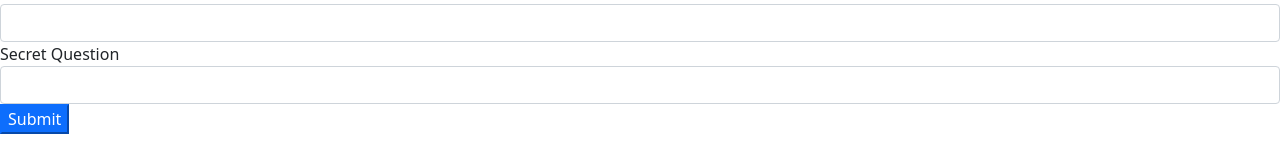
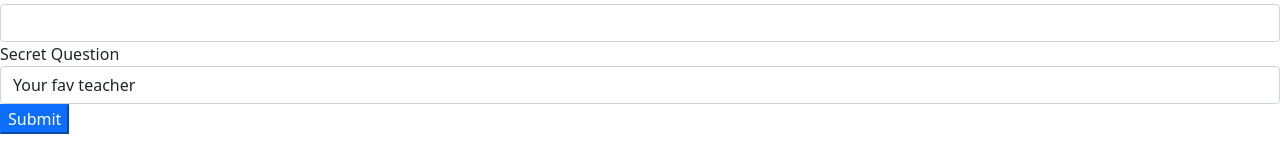
Before and after one commit to srbalakkl/max-AngularForms, an Angular app: page / in a window 1280 px wide. Shown: the part 208-364 px from the top of the page. Built offline with nearby package versions, Linux system fonts and the light colour scheme.

Commit message:
[ngModel] property is added

```diff
--- a/src/app/angform/angform.component.css
+++ b/src/app/angform/angform.component.css
@@ -0,0 +1,3 @@
+input.ng-invalid.ng-touched {
+  border: 1px solid red;
+}
--- a/src/app/angform/angform.component.html
+++ b/src/app/angform/angform.component.html
@@ -2,14 +2,15 @@
 <h1>hello world</h1>
 <!--here in form action we use local variable #ds as a HtmlFormElement & we put it in a form-->
 <form (ngSubmit)="OnSubmit(ds)" #ds="ngForm">
-<!-- #ds="ngForm" -> To fetch JS object from html -->
+  <!-- #ds="ngForm" -> To fetch JS object from html -->
   <div class="form-group">
     <label for="username">UserName</label>
     <input type="text"
            id="username"
            class="form-control"
            ngModel
-           name="userName">
+           name="userName"
+           required>
     <button type="button" class="btn-primary">suggest an user name</button>
   </div>
 
@@ -19,20 +20,29 @@
            id="email"
            class="form-control"
            ngModel
-           name="email">
-    <!--        with ngModel and name JS recognise name as a java script object-->
-    <!--        registering "name" as controller-->
+           name="email"
+           required
+           email
+           #email="ngModel">
+    <!--        here we use #email as a local reference for ngModel -->
+    <!--        with ngModel and name JS recognise name as a java script object -->
+    <!--        registering "name" as controller -->
+    <!--    <p *ngIf="!email.valid && email.touched">Please enter the correct E-Mail address</p>-->
+    <span class="help-block" *ngIf="!email.valid && email.touched">Please enter the correct E-Mail address</span>
+    <!--    we can also use <span> tag here instead of <p> -->
   </div>
 
   <div class="form-group">
     <label for="secret">Secret Question</label>
-<!--    the <OPTION> tag must come inside the <SELECT> tag -->
+    <!--    the <OPTION> tag must come inside the <SELECT> tag -->
+    <!--    we can also use ngModel as a property inside a form-control tag-->
     <select class="form-control"
             id="secret"
-            ngModel
-            name="secret">
+            [ngModel]="defaultQuestion"
+            name="secret"
+            required>
       <option value="pet">Your first pet</option>
-      <option value="Teacher">Your fav teacher</option>
+      <option value="teacher">Your fav teacher</option>
     </select>
   </div>
 
--- a/src/app/angform/angform.component.ts
+++ b/src/app/angform/angform.component.ts
@@ -10,6 +10,8 @@ export class AngformComponent implements OnInit {
 
   constructor() { }
 
+  defaultQuestion = 'teacher';
+
   ngOnInit(): void {
     console.log("it's running");
   }
```
